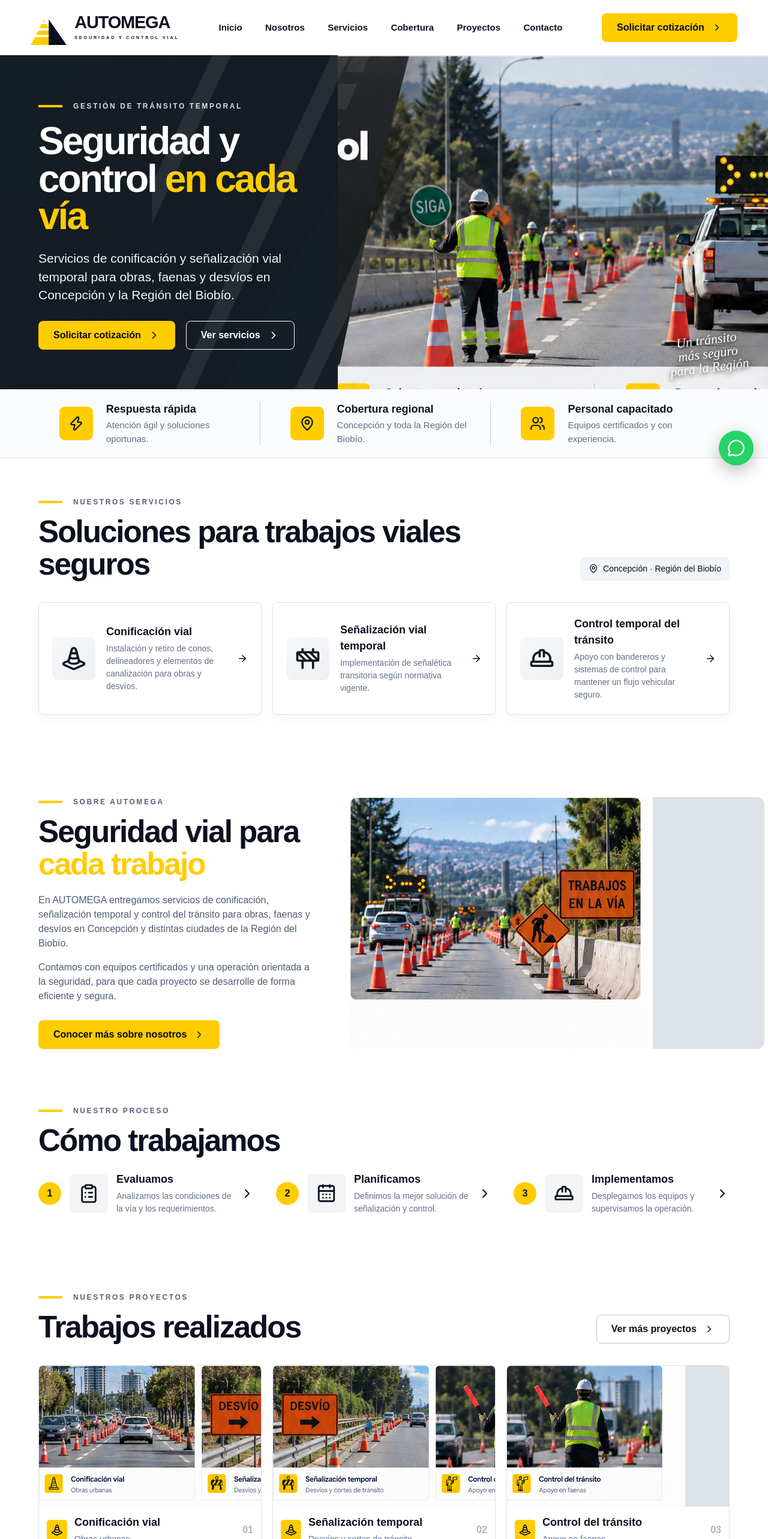
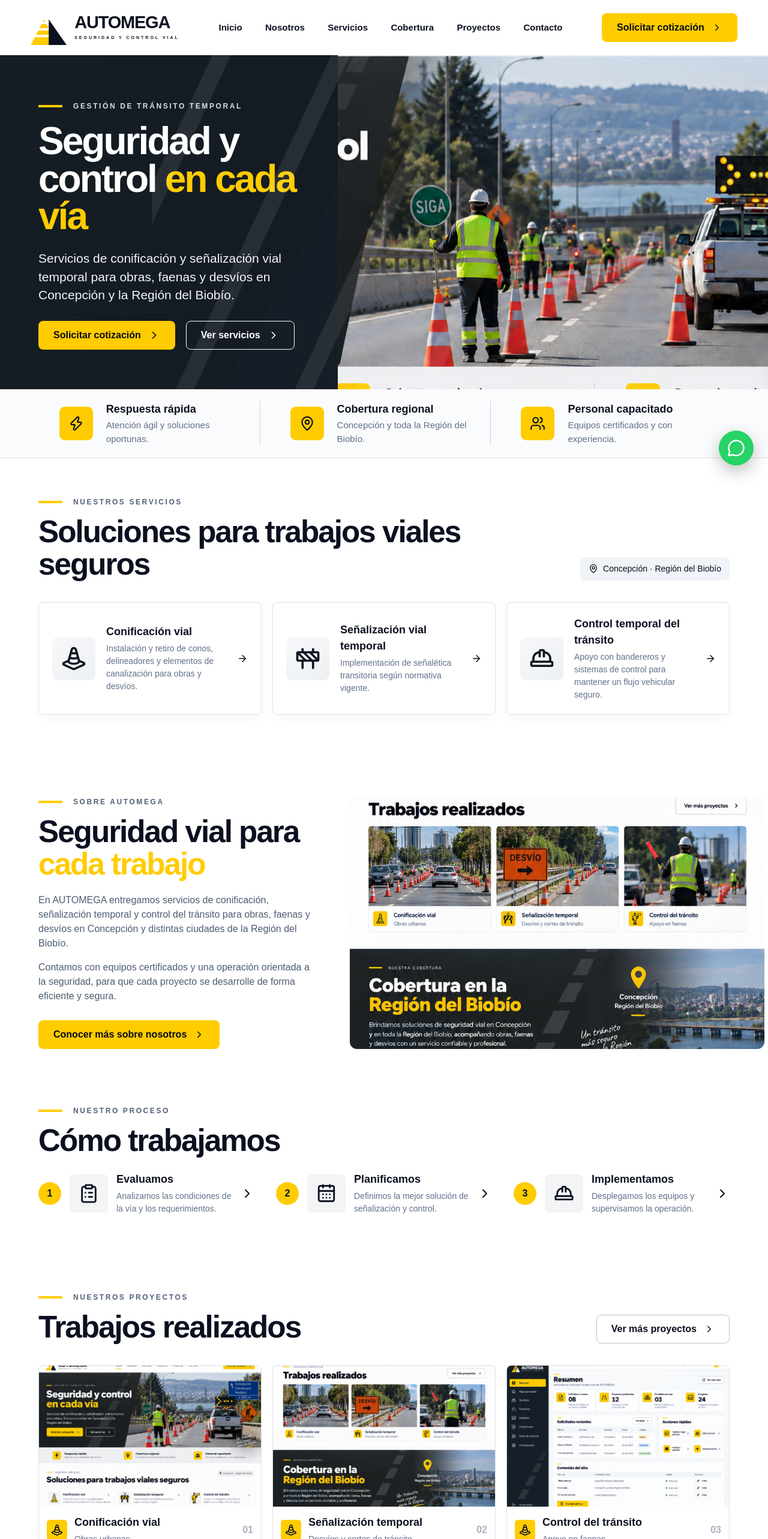
Before and after one commit to Zerinho23/automega-web, a Next.js app: page / in a window 1280 px wide. Shown: the top 2566 px of the page at 60% size. Built offline with nearby package versions, Linux system fonts and the light colour scheme.

Commit message:
fix: evitar textos e imagenes duplicadas en maquetas

```diff
--- a/app/globals.css
+++ b/app/globals.css
@@ -53,10 +53,10 @@ button,input,select,textarea { font:inherit; }
 .icon-tile svg { width:42px; height:42px; color:#101621; stroke-width:2.1; }.service-card h3,.process-card h3,.project-card h3 { margin:0 0 4px; font-size:18px; }.service-card p,.process-card p,.project-card p { color:var(--muted); margin:0; font-size:14px; }.card-arrow { width:18px; }
 .about-grid { display:grid; grid-template-columns:40% 60%; gap:58px; align-items:center; padding-top:72px; }
 .about-copy h2 { margin:10px 0 22px; }.about-copy p { color:#4d5d73; max-width:600px; }.about-copy .button { margin-top:12px; }
-.about-photo { height:420px; border-radius:12px; }.about-photo img { width:880px; left:-375px; top:-18px; }
+.about-photo { height:420px; border-radius:12px; }.about-photo img { inset:0; width:100%; height:100%; object-fit:cover; object-position:center; }
 .process-section { padding-top:30px; }.process-grid { display:grid; grid-template-columns:repeat(3,1fr); gap:36px; margin-top:24px; }
 .process-card { display:grid; grid-template-columns:auto auto 1fr auto; gap:14px; align-items:center; }.process-card > b { display:grid; place-items:center; width:38px; height:38px; border-radius:50%; background:var(--yellow); }.process-icon { width:64px;height:64px;display:grid;place-items:center;background:#f2f4f6;border-radius:8px}.process-icon svg{width:34px;height:34px}
-.project-card { border:1px solid var(--line); border-radius:8px; overflow:hidden; }.project-photo { height:235px; }.project-photo img { width:880px; }.gallery-one img{left:-40px;top:-688px}.gallery-two img{left:-311px;top:-688px}.gallery-three img{left:-583px;top:-688px}.project-info{display:grid;grid-template-columns:auto 1fr auto;align-items:center;gap:12px;padding:13px}.project-info>span{width:34px;height:34px;display:grid;place-items:center;background:var(--yellow);border-radius:5px}.project-info>b{color:#aab3bf}
+.project-card { border:1px solid var(--line); border-radius:8px; overflow:hidden; }.project-photo { height:235px; }.project-photo img { inset:0; width:100%; height:100%; object-fit:cover; object-position:center; }.project-info{display:grid;grid-template-columns:auto 1fr auto;align-items:center;gap:12px;padding:13px}.project-info>span{width:34px;height:34px;display:grid;place-items:center;background:var(--yellow);border-radius:5px}.project-info>b{color:#aab3bf}
 .coverage { position:relative; overflow:hidden; min-height:290px; color:white; background:linear-gradient(115deg,#141b22 0 55%,rgba(20,27,34,.62)),url('/images/vial2.png') center 55%/cover; display:grid; grid-template-columns:1.3fr 1fr; align-items:center; padding:50px 7vw; }
 .coverage-copy { position:relative; z-index:2; max-width:690px; }.coverage h2 { max-width:620px; }.coverage p { max-width:610px; font-size:18px; }
 .coverage-place { z-index:2; display:flex; flex-direction:column; align-items:center; justify-self:center; }.coverage-place svg{width:58px;height:58px;fill:var(--yellow);color:var(--yellow)}.coverage-place strong{font-size:20px}.coverage-place span{font-size:15px}
@@ -73,3 +73,6 @@ footer { border-top:1px solid var(--line); padding:28px 5vw 18px; }.footer-main{
 .login-page{min-height:100vh;display:grid;grid-template-columns:1fr 1fr}.login-side{background:linear-gradient(145deg,#172330,#0d151f);color:#fff;padding:50px 7vw;display:flex;flex-direction:column;justify-content:space-between}.login-brand{display:flex;align-items:center;gap:15px}.login-side>div:last-child{max-width:520px;margin:auto 0}.login-side>div:last-child>svg{width:64px;height:64px;color:var(--yellow)}.login-side h1{font-size:54px;line-height:1;margin:20px 0}.login-side p{font-size:19px;color:#cfd6df}.login-panel{display:grid;place-items:center;padding:30px}.login-panel form{width:min(430px,100%);display:flex;flex-direction:column;gap:17px}.login-icon{width:60px;height:60px;display:grid;place-items:center;background:var(--yellow);border-radius:9px}.login-panel h2{font-size:40px;line-height:1;margin:8px 0 0}.login-panel form>p{color:var(--muted);margin:0}.login-panel label{font-weight:700}.login-panel label>div{display:flex;align-items:center;border:1px solid var(--line);border-radius:7px;margin-top:6px;padding:0 12px}.login-panel input{border:0;outline:0;padding:13px;width:100%}.login-panel .button{width:100%}.login-error{color:#ad1f1f!important;background:#fff0f0;padding:10px;border-radius:6px}.demo-note{text-align:center;color:var(--muted)}
 @media(max-width:1150px){.stats-grid{grid-template-columns:1fr 1fr}.admin-two-col{grid-template-columns:1fr}.admin-view-site{right:28px}.editor-fields{grid-template-columns:1fr}.image-admin-grid{grid-template-columns:1fr 1fr}}
 @media(max-width:820px){.admin-sidebar{transform:translateX(-100%);transition:.25s}.admin-sidebar.open{transform:translateX(0)}.admin-sidebar-head>button,.admin-menu{display:block}.admin-main{margin-left:0}.admin-content{padding:34px 18px}.admin-view-site{display:none}.admin-topbar{padding:0 18px}.admin-topbar>strong{font-size:18px}.admin-topbar>div>b{display:none}.admin-title h1{font-size:38px}.stats-grid{grid-template-columns:1fr}.editor-row{grid-template-columns:auto 1fr auto}.visibility{grid-column:2}.image-admin-grid{grid-template-columns:1fr}.login-page{grid-template-columns:1fr}.login-side{display:none}.login-panel{padding:24px}.quick-grid{grid-template-columns:1fr}}
+
+/* Las maquetas usan una sola imagen por bloque: evita bordes grises y desplazamientos heredados. */
+.about-photo img,.project-photo img{left:0!important;top:0!important;right:auto!important;bottom:auto!important;width:100%!important;height:100%!important;object-fit:cover!important;}
--- a/app/page.tsx
+++ b/app/page.tsx
@@ -83,7 +83,7 @@ export default function Home() {
           <p>{site.hero_text}</p>
           <div className="hero-actions"><a className="button button-yellow" href="#contacto">Solicitar cotización <ChevronRight size={20} /></a><a className="button button-outline" href="#servicios">Ver servicios <ChevronRight size={20} /></a></div>
         </div>
-        <div className={`photo-crop hero-photo ${site.hero_image ? "custom-photo" : ""}`} role="img" aria-label="Operación de seguridad vial en una carretera de Concepción"><img src={site.hero_image || "/images/vial.png"} alt="" /><div className="photo-note">Un tránsito<br />más seguro<br />para la Región</div></div>
+        <div className={`photo-crop hero-photo ${site.hero_image ? "custom-photo" : ""}`} role="img" aria-label="Operación de seguridad vial en una carretera de Concepción"><img src={site.hero_image || "/images/vial.png"} alt="" /></div>
       </section>
 
       <section className="feature-strip" aria-label="Ventajas">
@@ -107,7 +107,7 @@ export default function Home() {
 
       <section className="section" id="proyectos">
         <div className="section-heading split-heading"><div><div className="eyebrow">Nuestros proyectos</div><h2>Trabajos realizados</h2></div><a href="#contacto" className="button button-white">Ver más proyectos <ChevronRight size={18} /></a></div>
-        <div className="project-grid">{projects.map((project, index) => <article className="project-card" key={project.title}><div className={`photo-crop project-photo ${project.crop}`}><img src="/images/vial2.png" alt="" /></div><div className="project-info"><span><TrafficCone size={20} /></span><div><h3>{project.title}</h3><p>{project.detail}</p></div><b>0{index + 1}</b></div></article>)}</div>
+        <div className="project-grid">{projects.map((project, index) => <article className="project-card" key={project.title}><div className={`photo-crop project-photo ${project.crop}`}><img src={`/images/${index === 0 ? "vial.png" : index === 1 ? "vial2.png" : "vial3.png"}`} alt="" /></div><div className="project-info"><span><TrafficCone size={20} /></span><div><h3>{project.title}</h3><p>{project.detail}</p></div><b>0{index + 1}</b></div></article>)}</div>
       </section>
 
       <section className="coverage" id="cobertura"><div className="coverage-copy"><div className="eyebrow light">Nuestra cobertura</div><h2>Cobertura en la <span>Región del Biobío</span></h2><p>Brindamos soluciones de seguridad vial en {site.coverage}, acompañando obras, faenas y desvíos.</p></div><div className="coverage-place"><MapPin /><strong>Concepción</strong><span>Región del Biobío</span></div></section>
```
